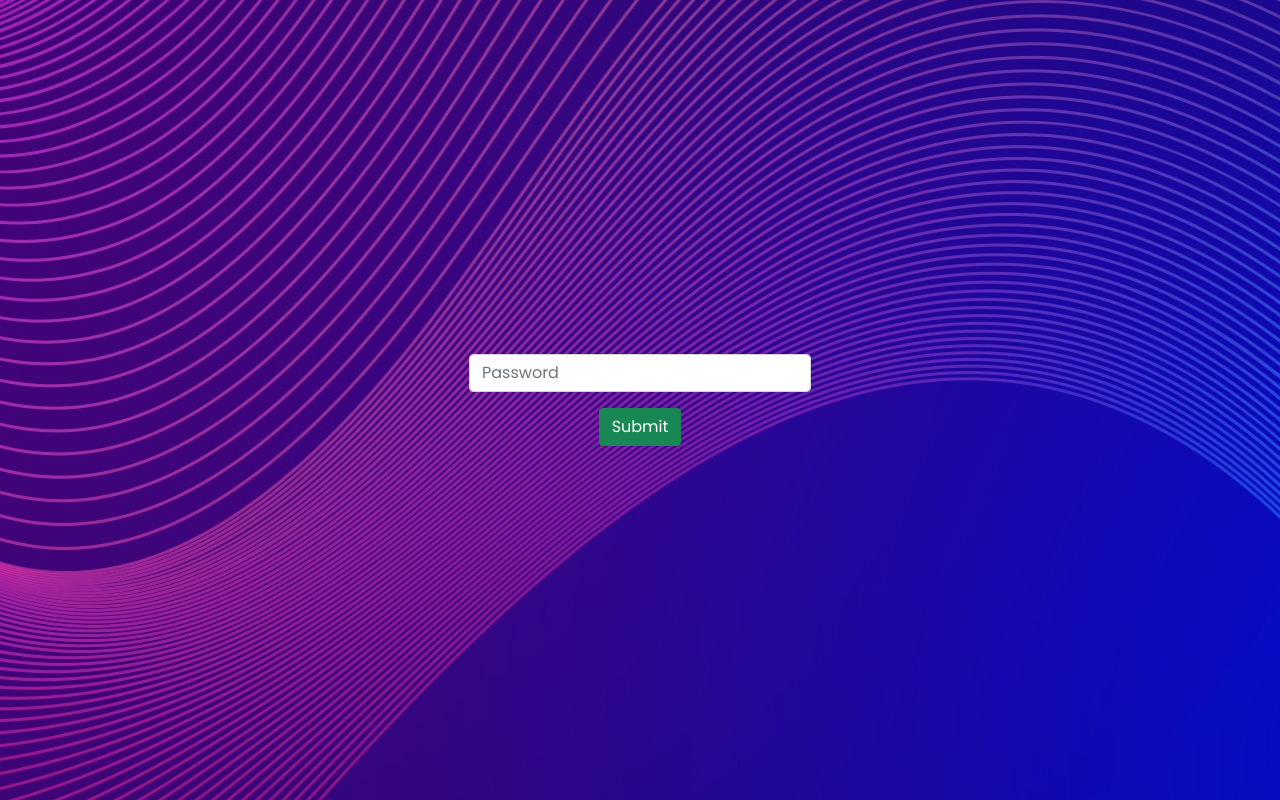
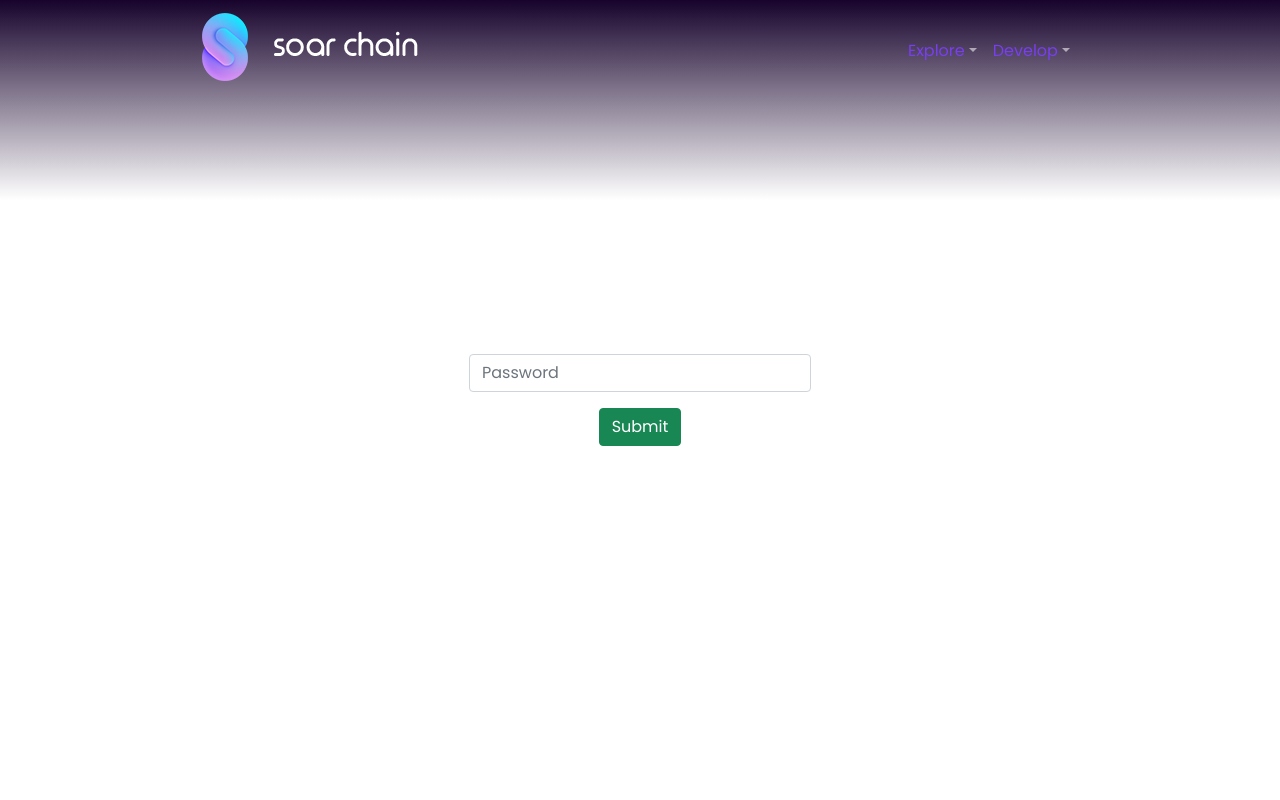
Before and after one commit to soar-robotics/soarchain-web, a Next.js app: page / in a window 1280 px wide. Built offline with nearby package versions, Linux system fonts and the light colour scheme.

Commit message:
Enhancements done

```diff
--- a/components/NavBar.js
+++ b/components/NavBar.js
@@ -4,7 +4,7 @@ import { Navbar, Nav, Container, NavDropdown } from 'react-bootstrap';
 
 const NavBar = () => {
   return (
-    <Navbar className='navbar' variant='dark' expand='lg' style={{ zIndex: '1000' }}>
+    <Navbar className='navbar' variant='dark' expand='lg'>
       <Container>
         <Navbar.Brand href='#home'>
           <Image src='/Logo.png' width={216} height={68} />
--- a/components/Slider.js
+++ b/components/Slider.js
@@ -32,9 +32,9 @@ export const ShowcaseSlider = ({ ...rest }) => {
     >
       {showcaseSliderContext.map((item, index) => (
         <Carousel.Item key={index} className='p-5'>
-          <div className='d-flex justify-content-center gap-4 align-items-center w-50 mx-auto'>
-            <span>{item.icon}</span>
-            <span className='display-6 font-weight-light m-0'>{item.title}</span>
+          <div className='d-flex flex-column flex-md-row justify-content-center gap-4 align-items-center w-50 mx-auto'>
+            <span className='w-25 w-md-100'>{item.icon}</span>
+            <span className='display-6 font-weight-light m-0 text-center'>{item.title}</span>
           </div>
         </Carousel.Item>
       ))}
--- a/pages/_app.js
+++ b/pages/_app.js
@@ -1,11 +1,17 @@
 import '../styles/app.scss';
-import { useEffect } from 'react';
+import { Fragment, useEffect } from 'react';
+import NavBar from '../components/NavBar';
 
 function MyApp({ Component, pageProps }) {
   useEffect(() => {
     import('bootstrap/dist/js/bootstrap');
   }, []);
-  return <Component {...pageProps} />;
+  return (
+    <Fragment>
+      <NavBar />
+      <Component {...pageProps} />
+    </Fragment>
+  );
 }
 
 export default MyApp;
--- a/pages/index.js
+++ b/pages/index.js
@@ -20,8 +20,6 @@ export default function Home() {
         <title>Soar Chain</title>
         <meta name='description' content='Generated by create next app' />
       </Head>
-
-      <NavBar />
 
       <section className='showcase'>
         <div className='container position-relative'>
@@ -71,14 +69,14 @@ export default function Home() {
       </section>
 
       <section className='explore'>
-        <div className='container position-relative mt-md-5 py-5'>
+        <div className='container position-relative py-5'>
           <h5 className='text-center text-primary text-uppercase fw-bold'>soarchain is</h5>
           <ExploreSlider />
         </div>
       </section>
 
       <section className='scobu'>
-        <div className='container position-relative mt-md-5 py-30 text-center'>
+        <div className='container position-relative py-30 text-center'>
           <p className='display-6 fw-bold m-0 text-uppercase mb-5'>meet scobu</p>
           <div className='d-flex py-15 justify-content-center'>
             <hr className='position-absolute w-100' style={{ zIndex: '1' }} />
--- a/styles/app.scss
+++ b/styles/app.scss
@@ -11,8 +11,8 @@ body {
   padding: 0;
   margin: 0;
   font-family: 'Poppins', 'Open Sans' !important;
-  background: url('/background/background.jpg') no-repeat;
-  background-position: top center;
+  // background: url('/background/background.jpg') no-repeat;
+  // background-position: top center;
   color: #fff !important;
   overflow-x: hidden;
 }
@@ -108,8 +108,11 @@ header {
 }
 
 .navbar {
-  position: relative;
-  z-index: 2;
+  position: absolute;
+  top: 0;
+  left: 0;
+  width: 100%;
+  z-index: 1000;
 
   &::before {
     position: absolute;
@@ -309,6 +312,10 @@ header {
 }
 
 .showcase {
+  padding-top: 10rem;
+  background: url('/background/background.jpg') no-repeat;
+  background-position: center;
+
   &-ul {
     background: url('/ul-style.png') no-repeat;
     background-position: center left;
@@ -351,7 +358,7 @@ header {
     }
     &::before {
       position: absolute;
-      bottom: -150px;
+      bottom: -120px;
       left: -80px;
       width: 200px;
       height: 200px;
```
